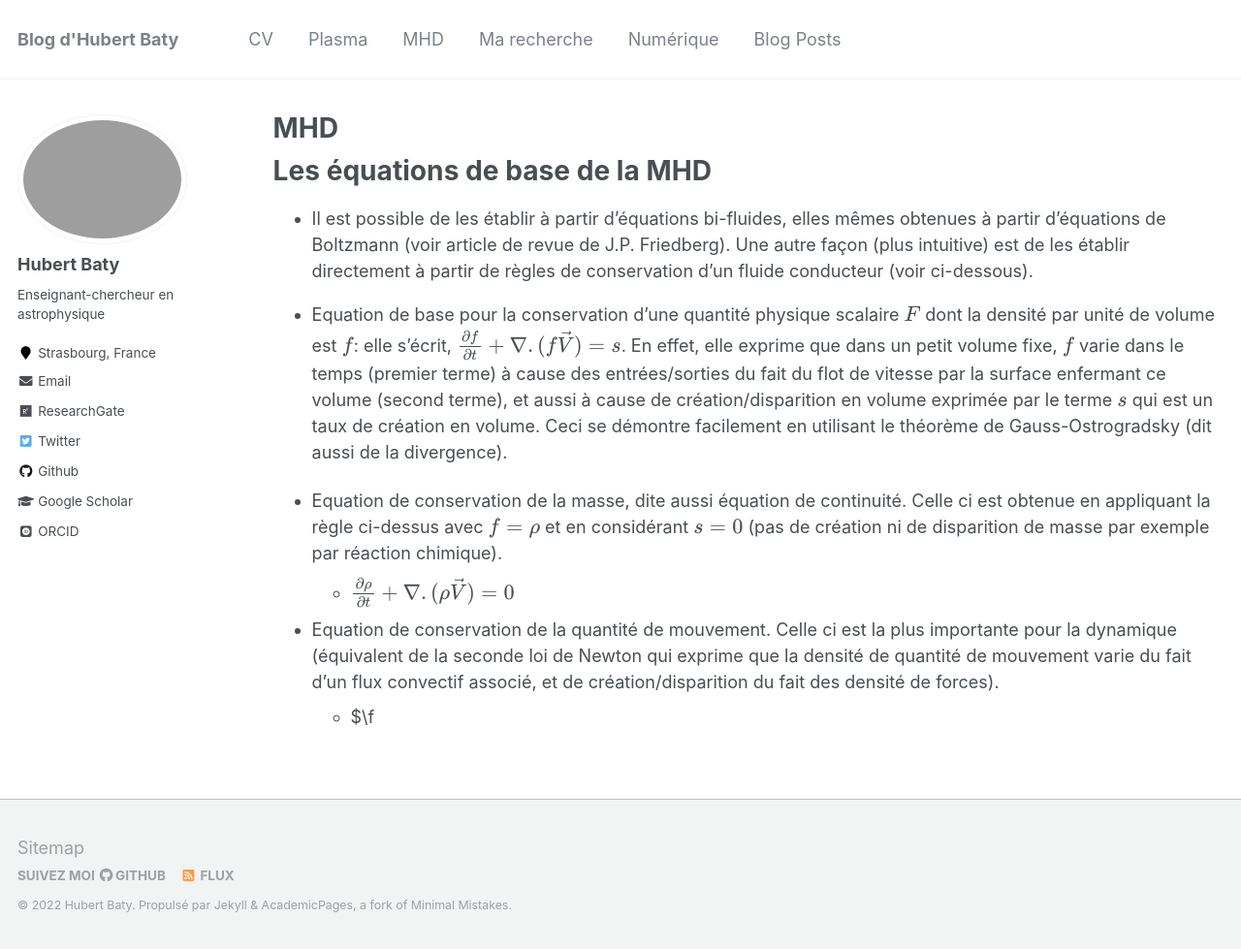
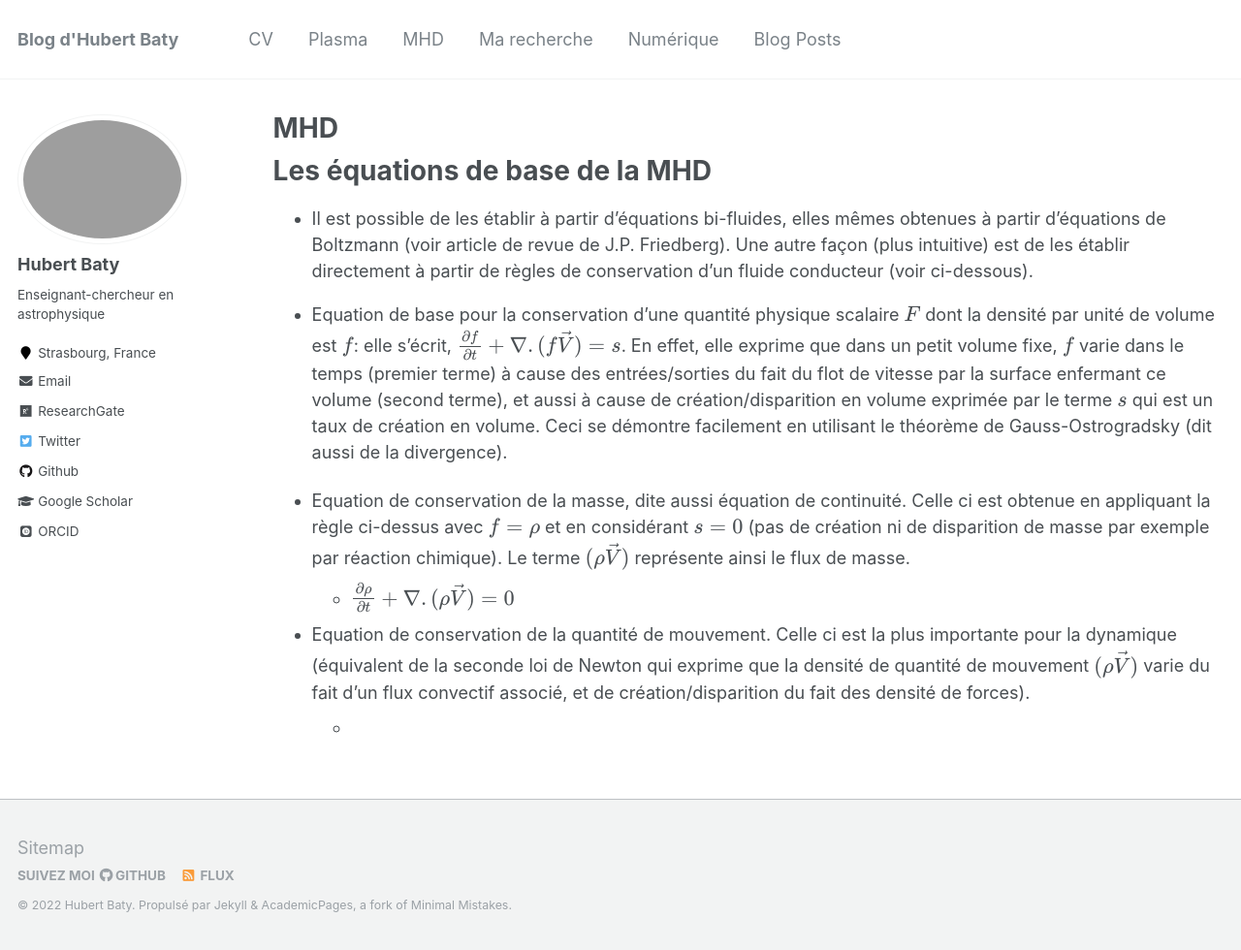
Before and after one commit to hubertbaty/hubertbaty.github.io, a Jekyll site: the page built from _pages/MHD.md, in a window 1280 px wide and 980 px high. Shown: the whole window at 97% size. Built offline with Jekyll 4.4.1, drawn with Linux system fonts in a browser that asks for light colours; some web fonts are replaced; formulas are drawn with MathJax 3.

Commit message:
Update MHD.md

```diff
--- a/_pages/MHD.md
+++ b/_pages/MHD.md
@@ -14,8 +14,8 @@ Les équations de base de la MHD
 * Il est possible de les établir à partir d'équations bi-fluides, elles mêmes obtenues à partir d'équations de Boltzmann (voir article de revue de J.P. Friedberg). Une autre façon (plus intuitive) est de les établir directement à partir de règles de conservation d'un fluide conducteur (voir ci-dessous).
 * Equation de base pour la conservation d'une quantité physique scalaire $F$ dont la densité par unité de volume est $f$: elle s'écrit, $\frac {\partial f} {\partial t} + \nabla . (f \vec V) = s$. En effet, elle exprime que dans un petit volume fixe, $f$ varie dans le temps (premier terme) à cause des entrées/sorties du fait du flot de vitesse par la surface enfermant ce volume (second terme), et aussi à cause de création/disparition en volume exprimée par le terme $s$ qui est un taux de création en volume. Ceci se démontre facilement en utilisant le théorème de Gauss-Ostrogradsky (dit aussi de la divergence).
 
-* Equation de conservation de la masse, dite aussi équation de continuité. Celle ci est obtenue en appliquant la règle ci-dessus avec $f = \rho$ et en considérant $s = 0$ (pas de création ni de disparition de masse par exemple par réaction chimique).
+* Equation de conservation de la masse, dite aussi équation de continuité. Celle ci est obtenue en appliquant la règle ci-dessus avec $f = \rho$ et en considérant $s = 0$ (pas de création ni de disparition de masse par exemple par réaction chimique). Le terme $ (\rho \vec V)$ représente ainsi le flux de masse.
   * $\frac {\partial \rho} {\partial t} + \nabla . (\rho \vec V) = 0$
 
-* Equation de conservation de la quantité de mouvement. Celle ci est la plus importante pour la dynamique (équivalent de la seconde loi de Newton qui exprime que la densité de quantité de mouvement varie du fait d'un flux convectif associé, et de création/disparition du fait des densité de forces).
-  * $\f
+* Equation de conservation de la quantité de mouvement. Celle ci est la plus importante pour la dynamique (équivalent de la seconde loi de Newton qui exprime que la densité de quantité de mouvement $(\rho \vec V)$ varie du fait d'un flux convectif associé, et de création/disparition du fait des densité de forces).
+  *
```
